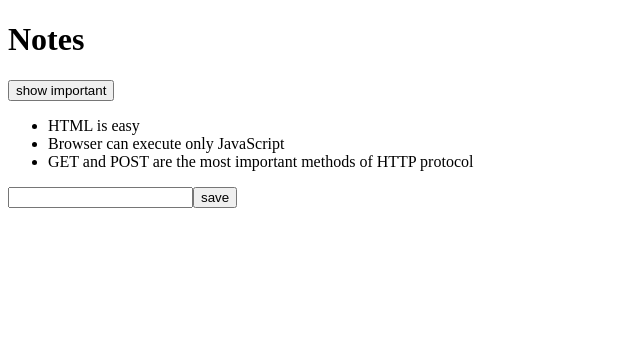
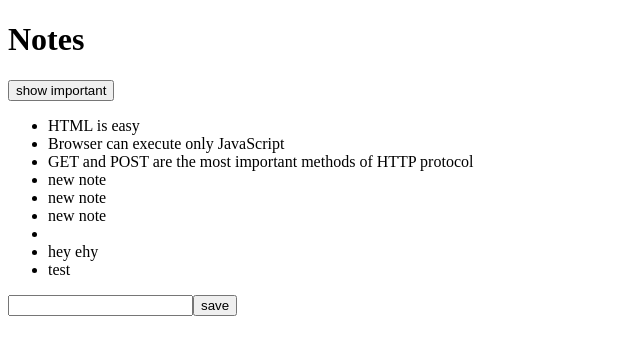
Before and after one commit to edpackard/mern-project-frontend, a React (Create React App) app: page / in a window 1280 px wide. Shown: the top 354 px of the page, without its empty margins (0-640 px from the left). Built offline with nearby package versions, Linux system fonts and the light colour scheme; data requests are answered from the project's data file.

Commit message:
Add functionality to add notes to server

```diff
--- a/db.json
+++ b/db.json
@@ -17,6 +17,42 @@
       "content": "GET and POST are the most important methods of HTTP protocol",
       "date": "2019-05-30T19:20:14.298Z",
       "important": true
+    },
+    {
+      "content": "new note",
+      "date": "2021-11-21T23:58:03.024Z",
+      "important": false,
+      "id": 4
+    },
+    {
+      "content": "new note",
+      "date": "2021-11-21T23:59:46.258Z",
+      "important": true,
+      "id": 5
+    },
+    {
+      "content": "new note",
+      "date": "2021-11-21T23:59:53.008Z",
+      "important": true,
+      "id": 6
+    },
+    {
+      "content": "",
+      "date": "2021-11-21T23:59:55.090Z",
+      "important": true,
+      "id": 7
+    },
+    {
+      "content": "hey ehy",
+      "date": "2021-11-21T23:59:59.590Z",
+      "important": false,
+      "id": 8
+    },
+    {
+      "content": "test",
+      "date": "2021-11-22T00:00:30.624Z",
+      "important": false,
+      "id": 9
     }
   ]
 }
--- a/src/App.js
+++ b/src/App.js
@@ -22,10 +22,12 @@ const App = () => {
       content: newNote,
       date: new Date().toISOString(),
       important: Math.random() < 0.5,
-      id: notes.length + 1,
     };
-    setNotes(notes.concat(noteObject));
-    setNewNote("");
+
+    axios.post("http://localhost:3001/notes", noteObject).then((response) => {
+      setNotes(notes.concat(response.data));
+      setNewNote("");
+    });
   };
 
   const notesToShow = showAll ? notes : notes.filter((note) => note.important);
```
